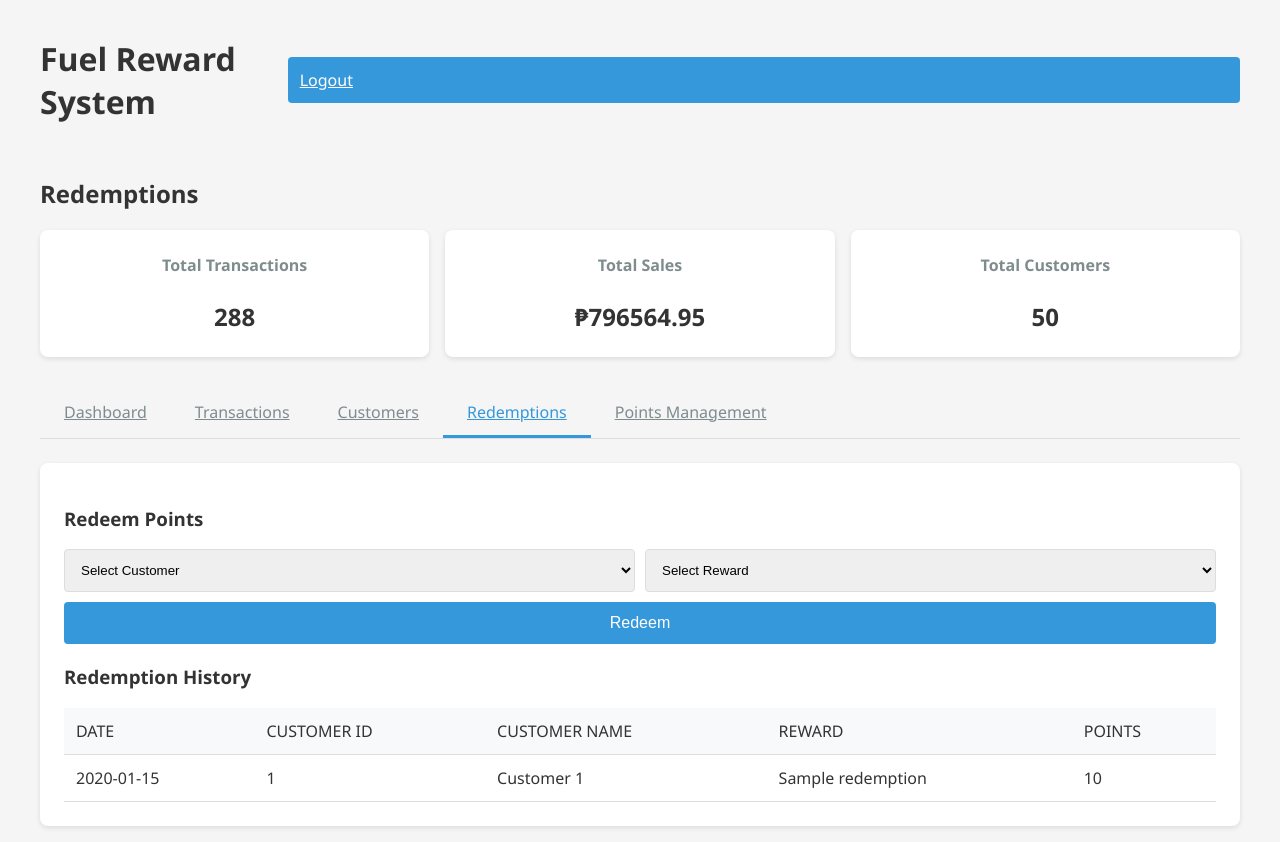
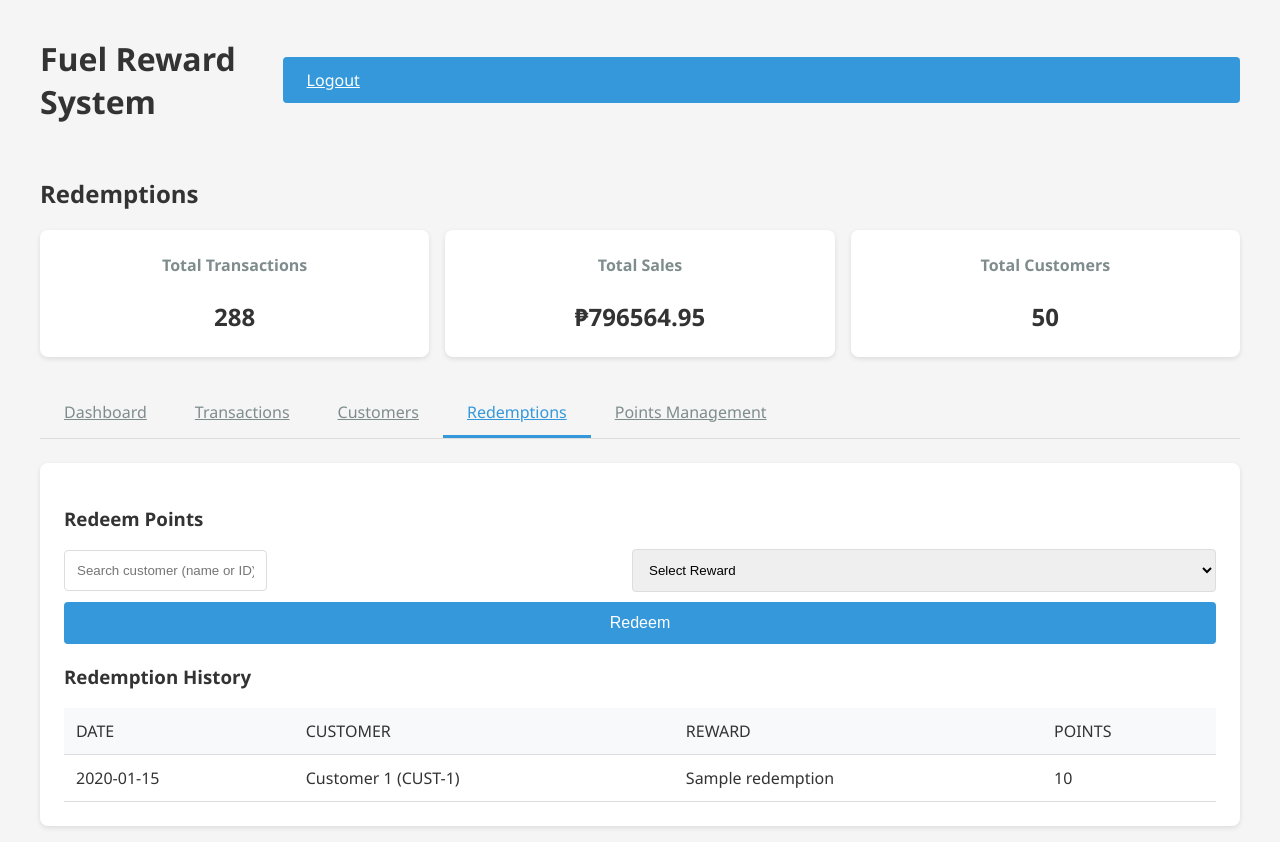
Before and after one commit to PooOrmond/gasoline-points-system, a Flask app: page /redeem in a window 1280 px wide. Run offline with Flask 3, Linux system fonts and the light colour scheme; a user stored in the database is signed in; data comes from the database, SQL or seed files in the repository; tables that the repository leaves empty hold one stand-in row (values such as "Sample post").

Commit message:
Describe the changes

```diff
--- a/templates/redeem.html
+++ b/templates/redeem.html
@@ -1,24 +1,94 @@
 {% extends "admin.html" %} {% block page_title %}Redemptions{% endblock %} {%
 block content %}
+<style>
+  /* Reuse the same styles from transactions */
+  .search-container {
+    position: relative;
+    flex: 1;
+  }
+  .suggestions-box {
+    position: absolute;
+    background: white;
+    border: 1px solid #ddd;
+    width: 100%;
+    max-height: 250px;
+    overflow-y: auto;
+    z-index: 1000;
+    box-shadow: 0 4px 8px rgba(0, 0, 0, 0.1);
+    border-radius: 0 0 4px 4px;
+    display: none;
+  }
+  .suggestion-item {
+    padding: 10px;
+    cursor: pointer;
+    border-bottom: 1px solid #eee;
+    transition: background-color 0.2s;
+  }
+  .suggestion-item:hover {
+    background-color: #f5f5f5;
+  }
+  .customer-info {
+    display: flex;
+    justify-content: space-between;
+  }
+  .customer-name {
+    font-weight: 600;
+  }
+  .customer-points {
+    color: #27ae60;
+    font-weight: 500;
+  }
+  .form-row {
+    display: flex;
+    gap: 10px;
+    margin-bottom: 20px;
+    flex-wrap: wrap;
+  }
+  .form-control {
+    flex: 1;
+    min-width: 150px;
+    padding: 0.75rem;
+    border: 1px solid #ddd;
+    border-radius: 4px;
+  }
+  .btn {
+    padding: 0.75rem 1.5rem;
+    background-color: #3498db;
+    color: white;
+    border: none;
+    border-radius: 4px;
+    cursor: pointer;
+  }
+  .btn:hover {
+    background-color: #2980b9;
+  }
+</style>
+
 <h3>Redeem Points</h3>
 <form method="post" action="/redeem">
   <div class="form-row">
-    <select name="customer_id" class="form-control" required>
-      <option value="">Select Customer</option>
-      {% for customer in customers %}
-      <option value="{{ customer[0] }}" data-points="{{ customer[2] }}">
-        {{ customer[1] }} (ID: {{ customer[0] }}, Points: {{ customer[2] }})
-      </option>
-      {% endfor %}
-    </select>
+    <div class="search-container">
+      <input
+        type="text"
+        id="customer-search"
+        class="form-control"
+        placeholder="Search customer (name or ID)"
+        autocomplete="off"
+        required
+      />
+      <input type="hidden" name="customer_id" id="customer-id" required />
+      <div id="customer-suggestions" class="suggestions-box"></div>
+    </div>
+
     <select name="reward_id" class="form-control" required>
       <option value="">Select Reward</option>
       {% for reward in rewards %}
-      <option value="{{ reward[0] }}" data-points="{{ reward[2] }}">
+      <option value="{{ reward[0] }}">
         {{ reward[1] }} ({{ reward[2] }} points)
       </option>
       {% endfor %}
     </select>
+
     <button type="submit" class="btn">Redeem</button>
   </div>
 </form>
@@ -28,8 +98,7 @@ block content %}
   <thead>
     <tr>
       <th>DATE</th>
-      <th>CUSTOMER ID</th>
-      <th>CUSTOMER NAME</th>
+      <th>CUSTOMER</th>
       <th>REWARD</th>
       <th>POINTS</th>
     </tr>
@@ -38,12 +107,65 @@ block content %}
     {% for r in redemptions %}
     <tr>
       <td>{{ r[0] }}</td>
-      <td>{{ r[1] }}</td>
-      <td>{{ r[4] }}</td>
+      <td>{{ r[4] }} (CUST-{{ r[1] }})</td>
       <td>{{ r[2] }}</td>
       <td>{{ r[3] }}</td>
     </tr>
     {% endfor %}
   </tbody>
 </table>
+
+<script>
+  // Customer Search Functionality
+  document
+    .getElementById("customer-search")
+    .addEventListener("input", function () {
+      const query = this.value.trim();
+      const suggestionsBox = document.getElementById("customer-suggestions");
+
+      if (query.length < 1) {
+        suggestionsBox.style.display = "none";
+        return;
+      }
+
+      fetch(`/customer-search?q=${encodeURIComponent(query)}`)
+        .then((response) => response.json())
+        .then((customers) => {
+          suggestionsBox.innerHTML = "";
+
+          if (customers.length === 0) {
+            suggestionsBox.style.display = "none";
+            return;
+          }
+
+          customers.forEach((customer) => {
+            const div = document.createElement("div");
+            div.className = "suggestion-item";
+            div.innerHTML = `
+                    <div class="customer-info">
+                        <span class="customer-name">${customer.name} (CUST-${customer.id})</span>
+                        <span class="customer-points">${customer.points} pts</span>
+                    </div>
+                `;
+            div.addEventListener("click", () => {
+              document.getElementById(
+                "customer-search"
+              ).value = `${customer.name} (CUST-${customer.id})`;
+              document.getElementById("customer-id").value = customer.id;
+              suggestionsBox.style.display = "none";
+            });
+            suggestionsBox.appendChild(div);
+          });
+
+          suggestionsBox.style.display = "block";
+        });
+    });
+
+  // Hide suggestions when clicking elsewhere
+  document.addEventListener("click", function (e) {
+    if (!e.target.closest(".search-container")) {
+      document.getElementById("customer-suggestions").style.display = "none";
+    }
+  });
+</script>
 {% endblock %}
```
